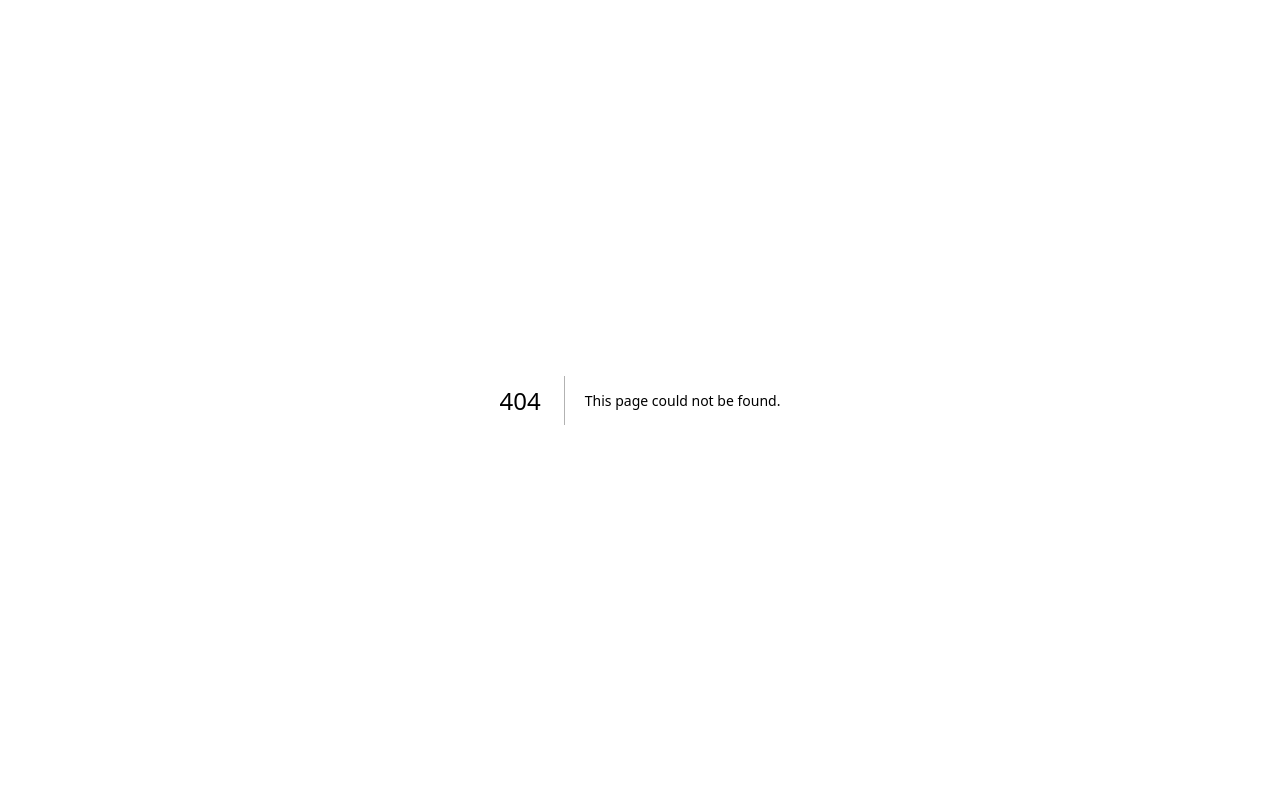
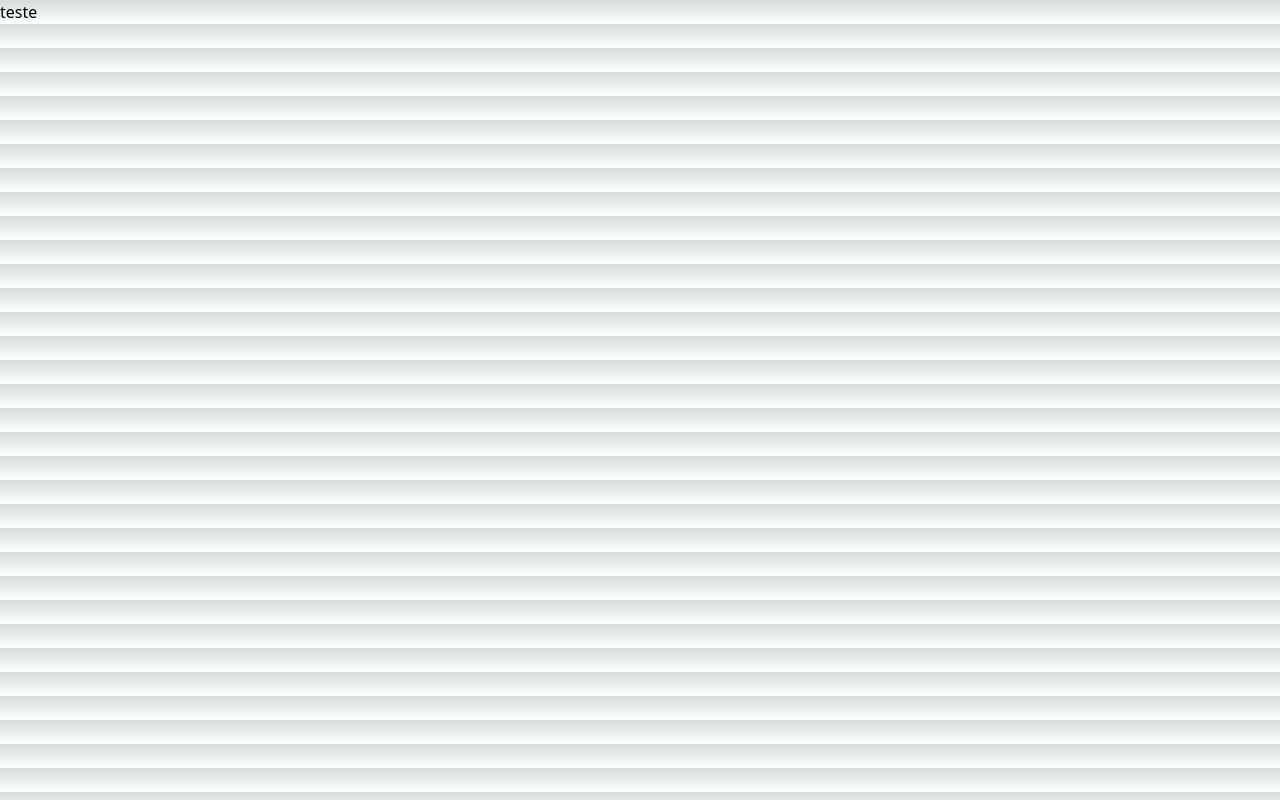
Before and after one commit to ThiagoPost/trabalhoProgWeb, a Next.js app in the folder trabalhofinal/: page /teste/primeiro in a window 1280 px wide. Before the commit this address had no page. Built offline with nearby package versions, Linux system fonts and the light colour scheme.

Commit message:
teste de commit

```diff
--- /dev/null
+++ b/trabalhofinal/src/pages/teste/primeiro.jsx
@@ -0,0 +1,3 @@
+export default function primeiro(){
+   return <h1>teste</h1>
+}
```
